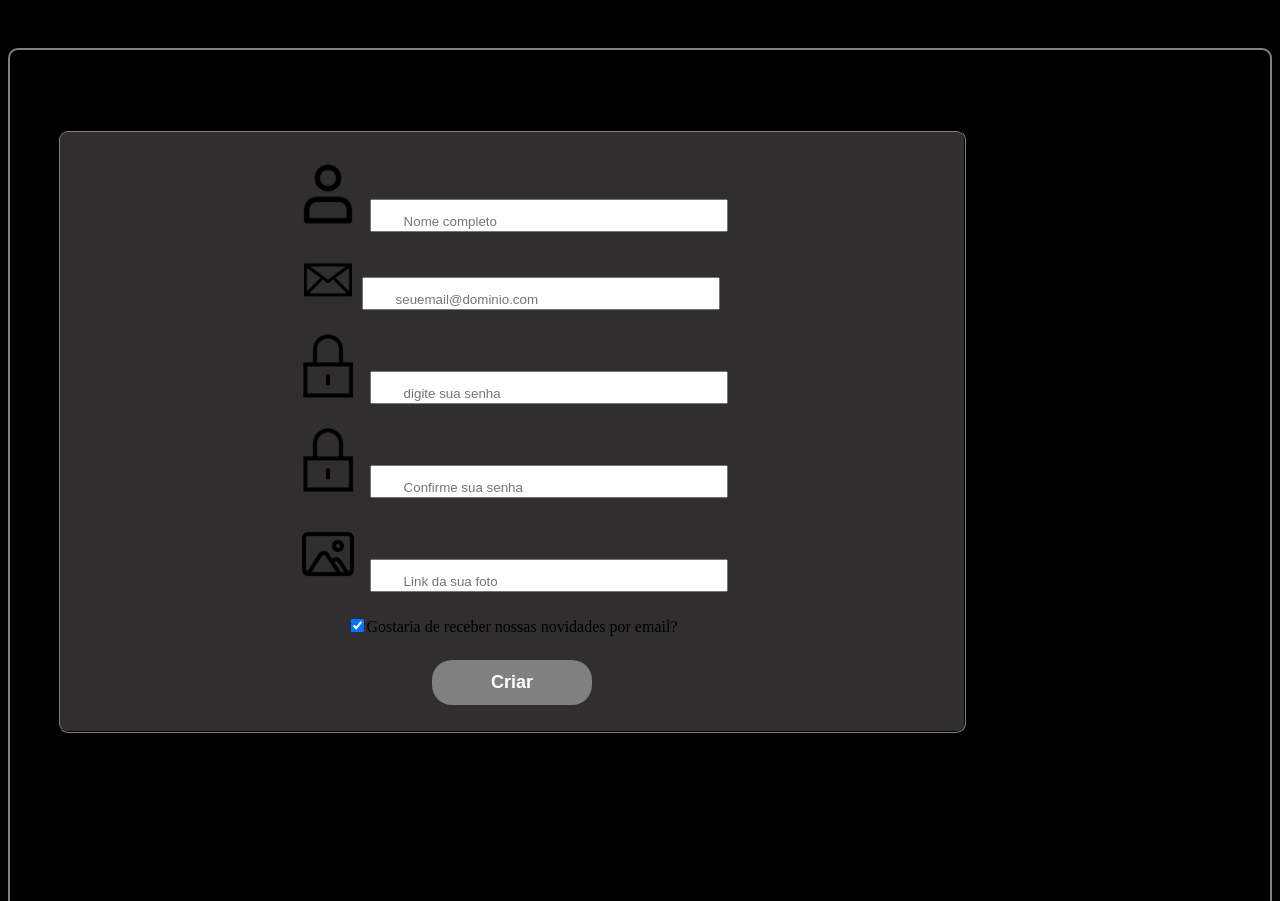
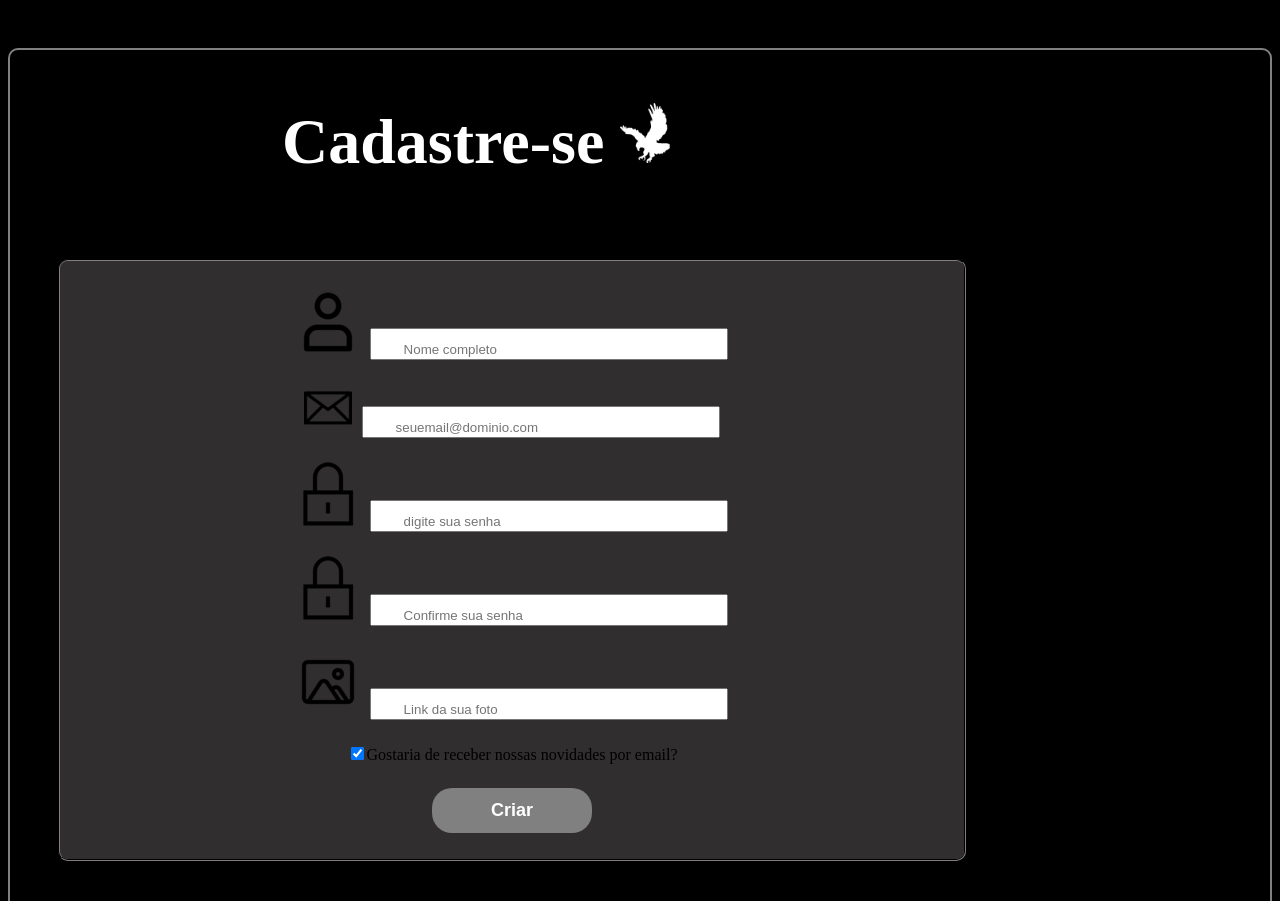
Before and after one commit to LucasAguiar-br/PI_2, a PHP site: page /cadastro.html in a window 1280 px wide. Shown: the part 56-957 px from the top of the page. Run offline with PHP 8.4, Linux system fonts and the light colour scheme.

Commit message:
alteração no cadastro

```diff
--- a/cadastro.html
+++ b/cadastro.html
@@ -28,6 +28,7 @@
   </header>
   <main>
     <form>
+      <h2>Cadastre-se <img src="imagens/logo.png"  class="imagem" alt="Logo da Eagle Games"/> </h2>
       <fieldset>
         <div class="formulario">
           <img src=imagens/profile_user_icon.png class="icon">
--- a/login.html
+++ b/login.html
@@ -26,6 +26,7 @@
         <main>
 
             <form action="login.php" method="post">
+                <h2>Faça seu Login <img src="imagens/logo.png"  class="imagem" alt="Logo da Eagle Games"/> </h2>
 
                 <fieldset>
 
--- a/redefinir.html
+++ b/redefinir.html
@@ -28,6 +28,7 @@
 		</header>
         <main>
             <form>
+                <h2> Troque sua senha <img src="imagens/logo.png"  class="imagem" alt="Logo da Eagle Games"/> </h2>
                 <fieldset>
                     <div class="formulario">
                         <img src=imagens/icon.png class="icon">
--- a/style_form.css
+++ b/style_form.css
@@ -75,3 +75,12 @@ main {
     color: gray;
     transition: 2s;
 }
+.imagem{
+    width: 50px;
+
+}
+h2{
+    color: white;
+    font-size: 4rem;
+    margin-left: 17rem;
+}
```
